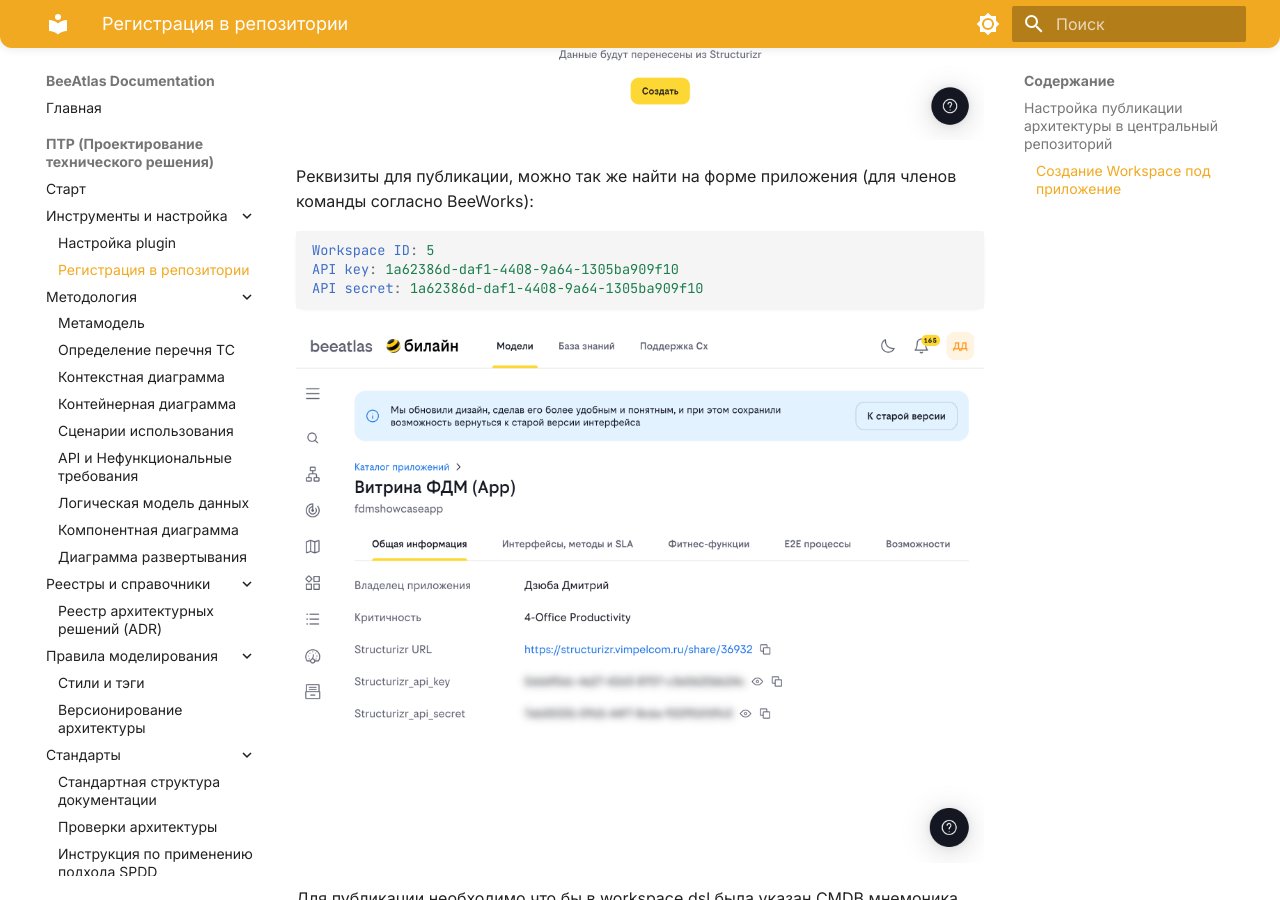
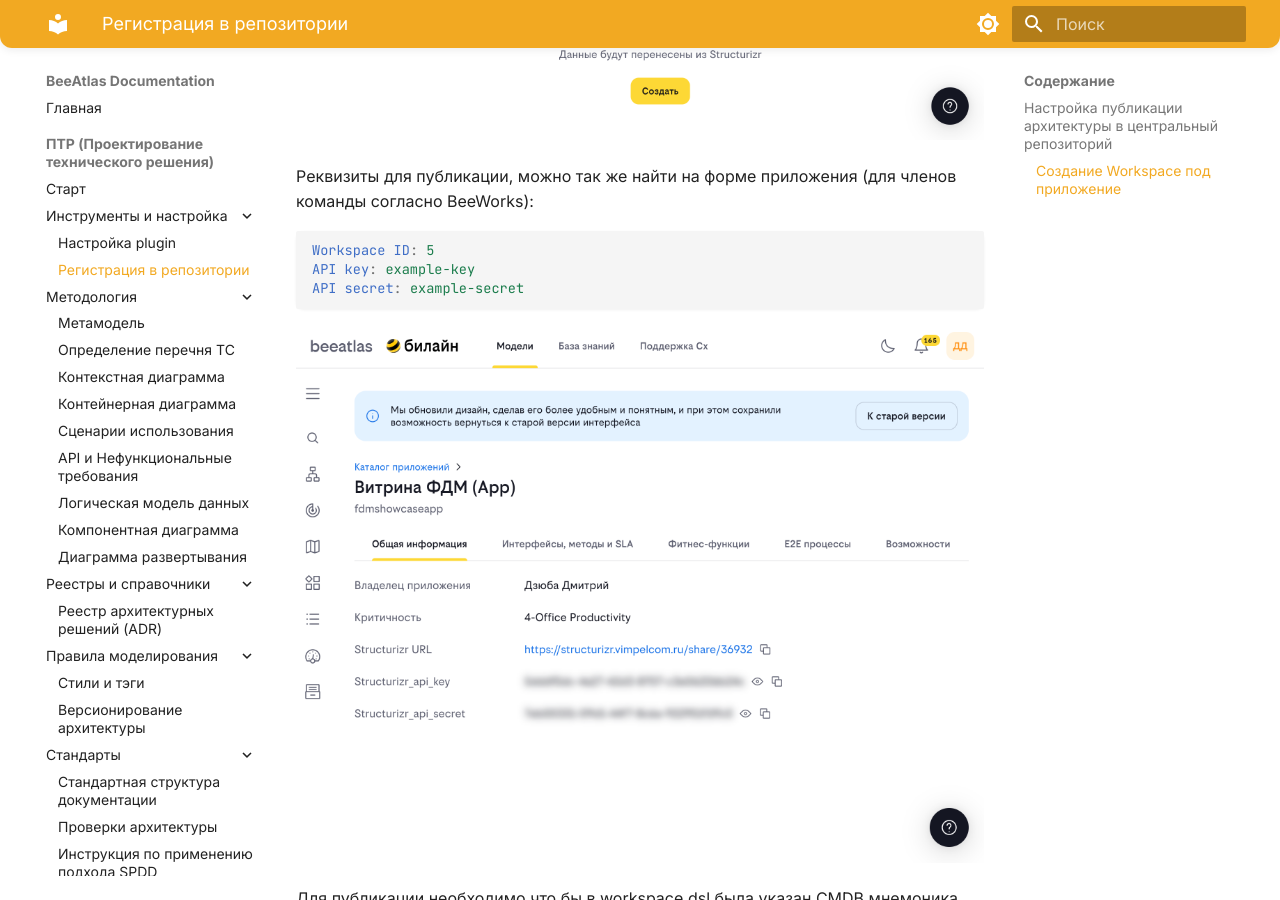
Before and after one commit to tech-beeline/beeatlas-doc, an MkDocs documentation site: the page built from docs/Регистрация в корпоративном архитектурном репозитории.md, in a window 1280 px wide and 900 px high, scrolled down 836 px. Built offline with MkDocs 1.6.1 and Material for MkDocs 9.7.7, drawn with Linux system fonts in a browser that asks for light colours.

Commit message:
refactor

````diff
--- a/docs/Регистрация в корпоративном архитектурном репозитории.md
+++ b/docs/Регистрация в корпоративном архитектурном репозитории.md
@@ -11,8 +11,8 @@
 
 ```yaml
 Workspace ID: 5
-API key: 1a62386d-daf1-4408-9a64-1305ba909f10
-API secret: 1a62386d-daf1-4408-9a64-1305ba909f10
+API key: example-key
+API secret: example-secret
 ```
 
 ![Форма просмотра реквизитов](templates/keys.png)
````
